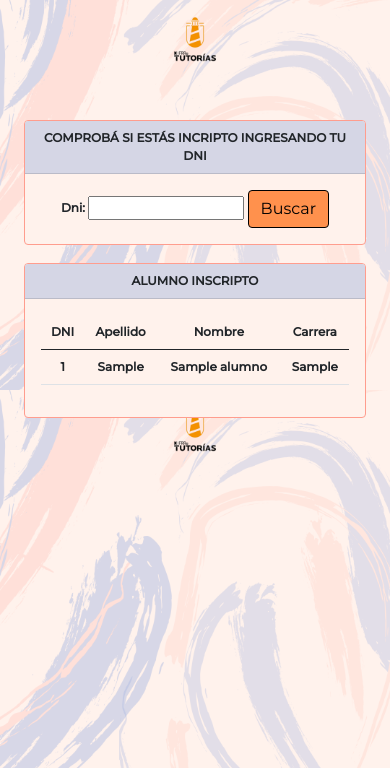
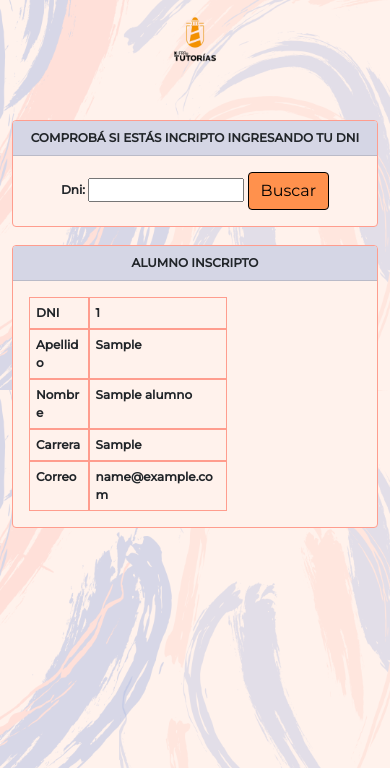
Before and after one commit to matiE98/tutorias-inscripciones, a Django app: page / in a window 390 px wide. Shown: the top 768 px of the page. Run offline with Django 4.2, Linux system fonts and the light colour scheme; tables that the repository leaves empty hold one stand-in row (values such as "Sample post").

Commit message:
responsive table and email added

```diff
--- a/inscriptos/models.py
+++ b/inscriptos/models.py
@@ -2,9 +2,9 @@
 
 class Alumno(models.Model):
     dni = models.IntegerField(primary_key=True)
-    apellido = models.CharField(max_length=250, null=False, default='sin_apellido')
-    nombre = models.CharField(max_length=250, null=False, default='sin_nombre')
-    carrera = models.CharField(max_length=30, null=False, default='sin_carrera')
-
+    apellido = models.TextField(max_length=250, null=False, default='-')
+    nombre = models.TextField(max_length=250, null=False, default='-')
+    carrera = models.CharField(max_length=30, null=False, default='-')
+    email = models.CharField(max_length= 100, null=False, default='-')
     def __str__(self):
         return self.dni
--- a/inscriptos/static/css/styles.css
+++ b/inscriptos/static/css/styles.css
@@ -6,6 +6,32 @@
     font-family: 'Montserrat', sans-serif;
     font-weight: bold;
     font-size: 16px;
+}
+
+
+.table-mobile {
+    display: none;
+    width: 100%;
+}
+
+.table-mobile .fila .columna {
+    display: flex;
+    text-align: left;
+}
+
+
+.table-mobile .fila .columna .header,
+.table-mobile .fila .columna .contenido {
+    border: 1px solid #ff9d8e;
+    padding: 0.5em;
+}
+
+.table-mobile .fila .columna .header{
+    width: 30%;
+}
+
+.table-mobile .fila .columna .contenido{
+    width: 70%;
 }
 
 .container {
@@ -56,20 +82,30 @@
     }
     .container {
         padding-top: 12em;
-        padding-left: 5em;
-        padding-right: 5em;
+        padding-left: 1em;
+        padding-right: 1em;
         align-items: center;
     }
 }
 
-@media (max-width: 576px)  {
+@media screen and (max-width: 600px) {
     body {
         font-size: 12px;
     }
+
+    .table-mobile {
+        display: flex;
+        text-align: left;
+    }
+
+    .table {
+        display: none;
+    }
+
     .container {
         padding-top: 7em;
-        padding-left: 2em;
-        padding-right: 2em;
+        padding-left: 1em;
+        padding-right: 1em;
         align-items: center;
     }
 }
--- a/inscriptos/views.py
+++ b/inscriptos/views.py
@@ -12,7 +12,4 @@
    alumnos = filtro.qs
    cantidad = alumnos.count()
    get = str(request.method)
-   print(get)
-   print(' ')
-   print(cantidad)
    return render(request, 'paginas/inicio.html', {'alumnos': alumnos, 'filtro': filtro, 'cantidad': cantidad, 'get':get} )
--- a/pagina/settings.py
+++ b/pagina/settings.py
@@ -81,12 +81,11 @@
 # https://docs.djangoproject.com/en/4.2/ref/settings/#databases
 
 DATABASES = {
-   'default': dj_database_url.config(        # Feel free to alter this value to suit your needs.
+    'default': dj_database_url.config(        # Feel free to alter this value to suit your needs.
         default='postgresql://postgres:postgres@localhost:5432/mysite',
         conn_max_age=600
     )
 }
-
 
 # Password validation
 # https://docs.djangoproject.com/en/4.2/ref/settings/#auth-password-validators
--- a/templates/paginas/inicio.html
+++ b/templates/paginas/inicio.html
@@ -34,6 +34,7 @@
                         <th scope="col">Apellido</th>
                         <th scope="col">Nombre</th>
                         <th scope="col">Carrera</th>
+                        <th scope="col">Correo</th>
                     </tr>
                 </thead>
                 <tbody>
@@ -43,10 +44,37 @@
                         <td>{{ alumno.apellido }}</td>
                         <td>{{ alumno.nombre }}</td>
                         <td>{{ alumno.carrera }}</td>
+                        <td>{{ alumno.email }}</td>
                     </tr>
                     {% endfor %}
                 </tbody>
             </table>
+            <div class="table-mobile">
+                <div class="fila">
+                    {% for alumno in alumnos %}
+                        <div class="columna">
+                            <div class="header">DNI</div>
+                            <div class="contenido">{{ alumno.dni }}</div>
+                        </div>
+                        <div class="columna">
+                            <div class="header">Apellido</div>
+                            <div class="contenido">{{ alumno.apellido }}</div>
+                        </div>
+                        <div class="columna">
+                            <div class="header">Nombre</div>
+                            <div class="contenido">{{ alumno.nombre }}</div>
+                        </div>
+                        <div class="columna">
+                            <div class="header">Carrera</div>
+                            <div class="contenido">{{ alumno.carrera }}</div>
+                        </div>
+                        <div class="columna">
+                            <div class="header">Correo</div>
+                            <div class="contenido">{{ alumno.email }}</div>
+                        </div>
+                    {% endfor %}
+                </div>
+            </div>
         </div>
     </div>
     {% else %}
```
Also changed, not shown: inscriptos/migrations/0002_alumno_email_alter_alumno_apellido_and_more.py (added).
